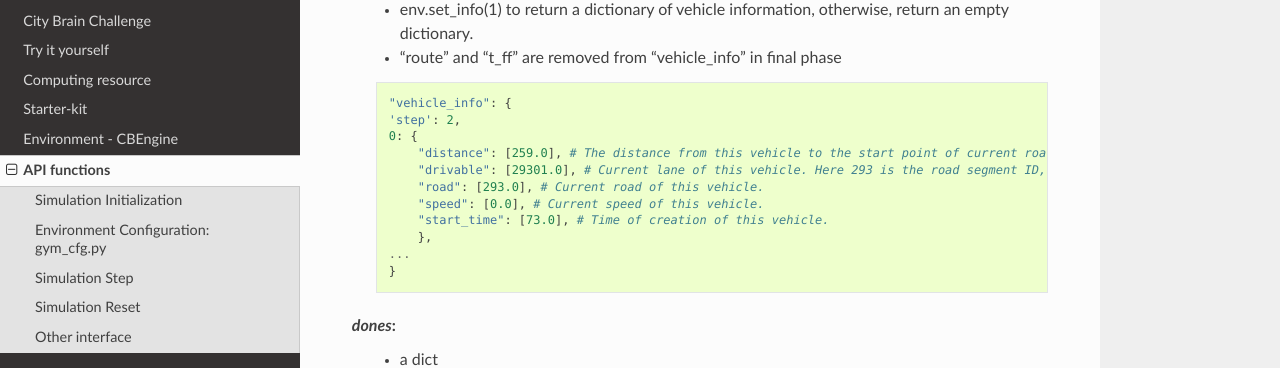
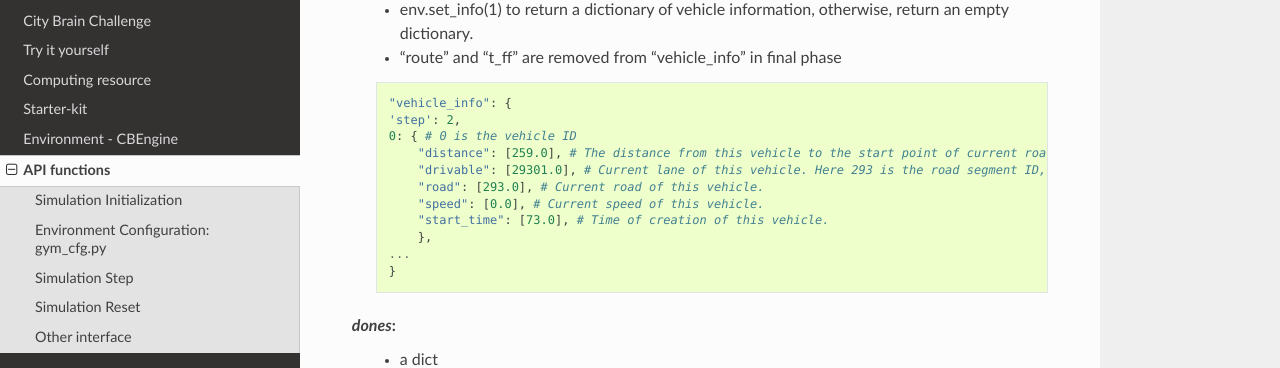
Before and after one commit to CityBrainChallenge/KDDCup2021-CityBrainChallenge, a Sphinx documentation site: the page built from docs/APIs.rst, in a window 1280 px wide and 900 px high, scrolled down 4241 px. Shown: the part 131-499 px from the top of the window. Built offline with Sphinx 7.4.7 and the Read the Docs theme 2.0.0, drawn with Linux system fonts in a browser that asks for light colours.

Commit message:
Update APIs.rst

```diff
--- a/docs/APIs.rst
+++ b/docs/APIs.rst
@@ -207,7 +207,7 @@ Simulation Step
 
         "vehicle_info": {
         'step': 2,
-        0: {
+        0: { # 0 is the vehicle ID
             "distance": [259.0], # The distance from this vehicle to the start point of current road.
             "drivable": [29301.0], # Current lane of this vehicle. Here 293 is the road segment ID, 01 indicates the middle lane (00 and 02 indicate inner and outer lanes respectively)
             "road": [293.0], # Current road of this vehicle.
```
